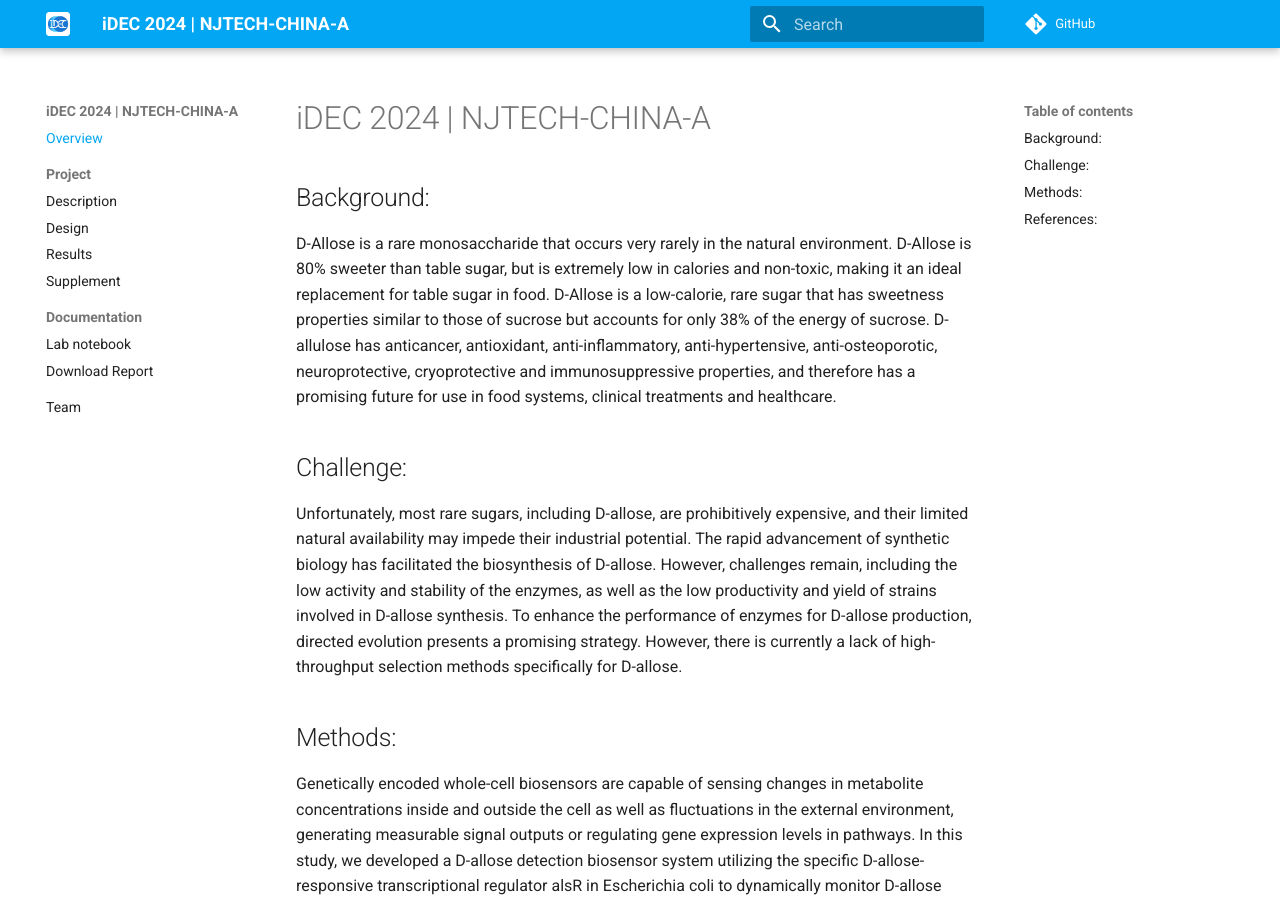
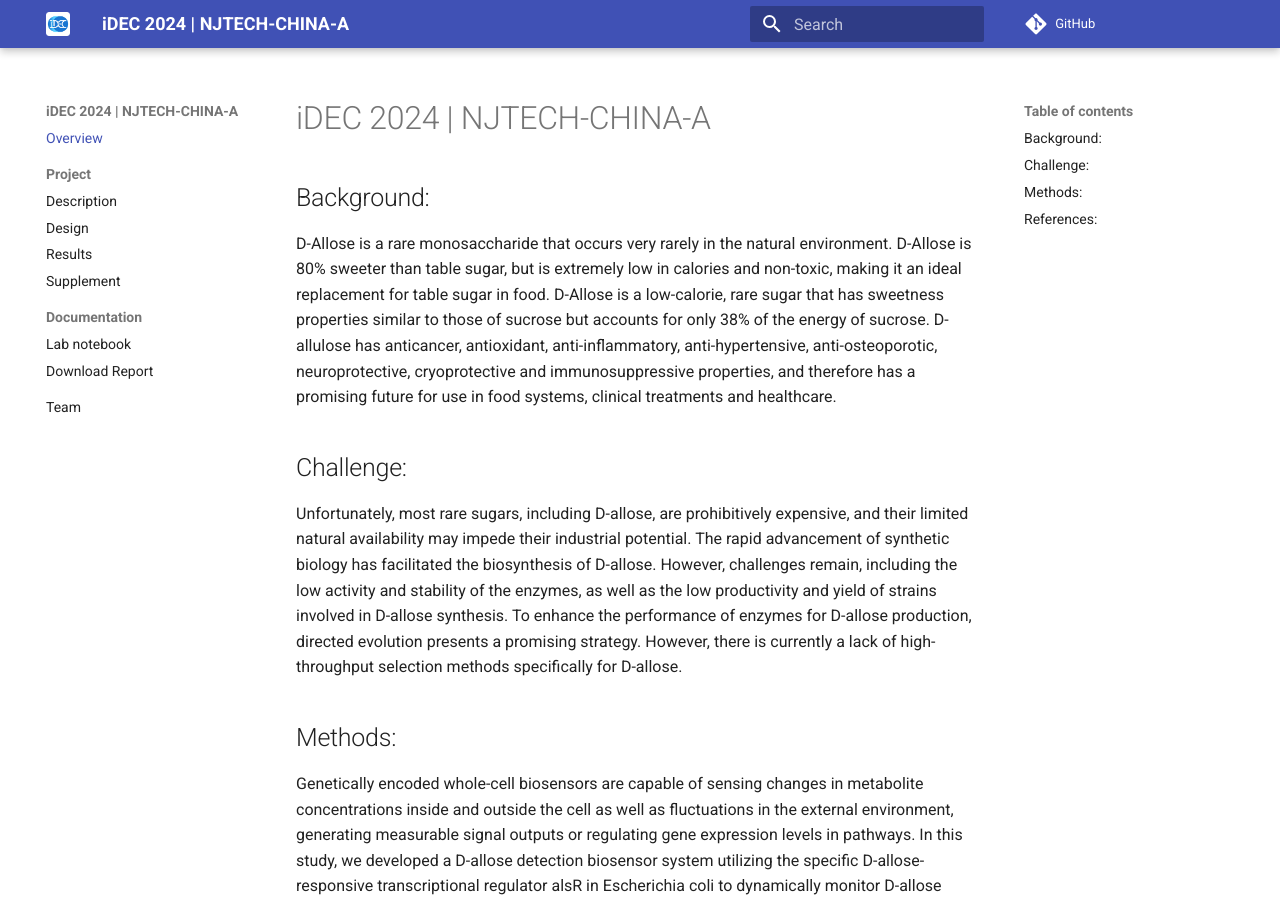
Before and after one commit to idec-teams/2024_NJTECH-CHINA-A, an MkDocs documentation site: the page built from docs/index.md, in a window 1280 px wide and 900 px high. Built offline with MkDocs 1.6.1 and Material for MkDocs 9.7.7, drawn with Linux system fonts in a browser that asks for light colours; comment, search, counter and statistics services are not loaded.

Commit message:
Update mkdocs.yml

```diff
--- a/mkdocs.yml
+++ b/mkdocs.yml
@@ -6,7 +6,7 @@ theme:
   favicon: img/idec-wiki-logo.png
 
   palette:
-    primary: light blue
+    primary: rgb(68, 82, 150)
     accent: blue
 
   features:
```
